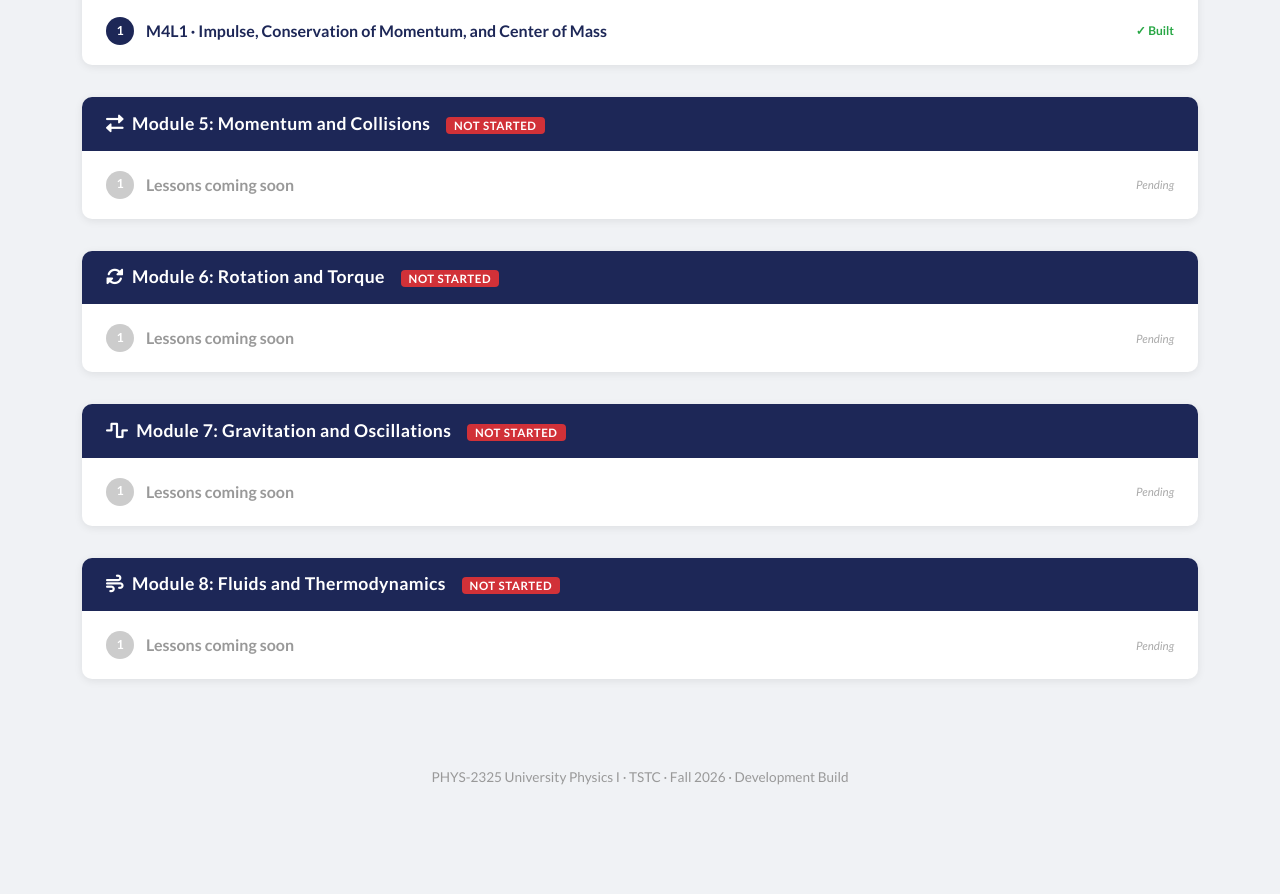
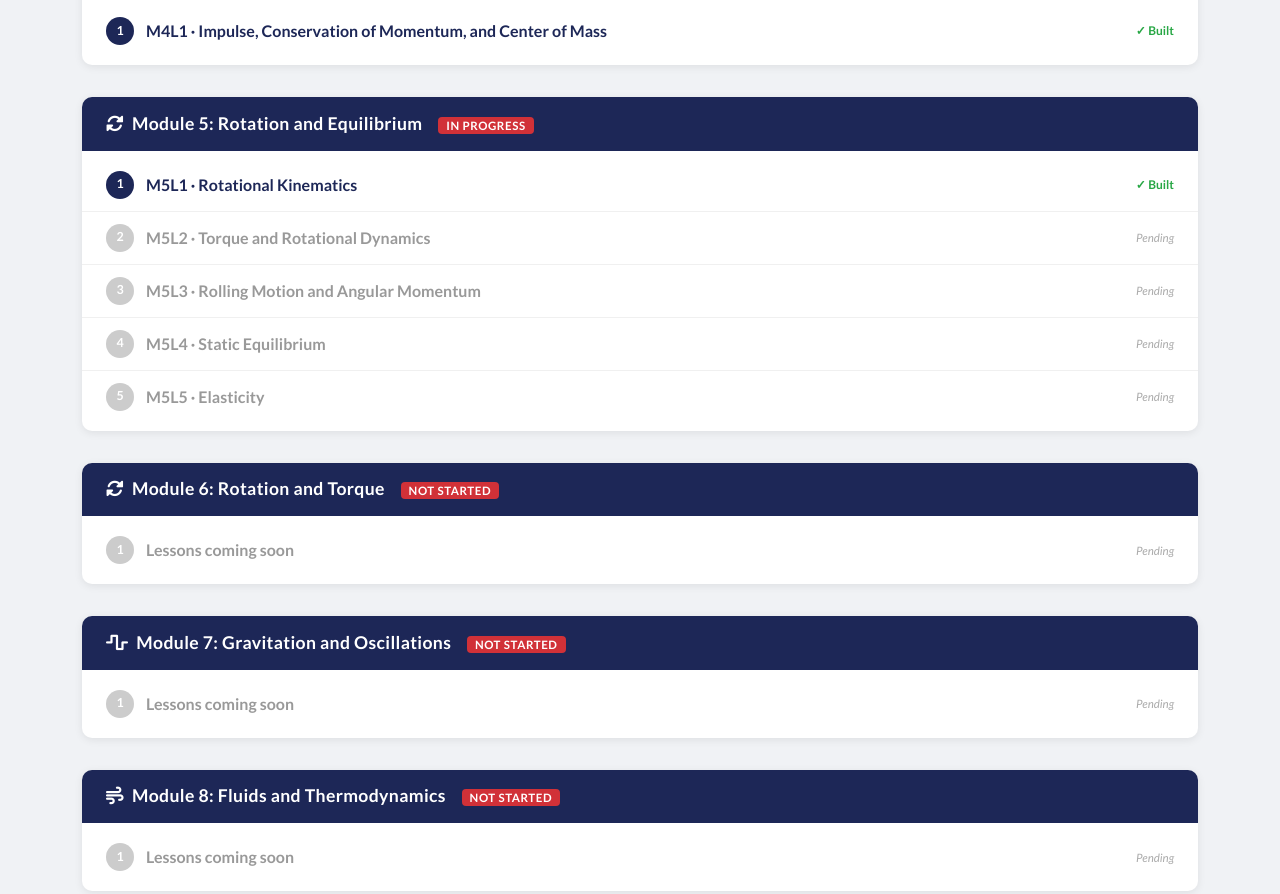
Before and after one commit to edutechtammy/phys-2325, a plain HTML site: page index.html in a window 1280 px wide. Shown: the part 1191-2085 px from the top of the page. Before the commit the page ends 2011 px from the top, so only its background shows below. Drawn offline with nearby package versions, Linux system fonts and the light colour scheme.

Commit message:
fix(index): update Module 5 to Rotation and Equilibrium, add M5L1 link
- Corrected Module 5 title from 'Momentum and Collisions' to 'Rotation and Equilibrium'
- Added live link to M5L1 Rotational Kinematics (✓ Built)
- Added pending placeholders for M5L2–M5L5
- Updated Module 5 badge from 'Not Started' to 'In Progress'

```diff
--- a/index.html
+++ b/index.html
@@ -273,11 +273,45 @@
     <!-- MODULE 5 -->
     <div class="module-card">
         <div class="module-header">
-            <i class="fas fa-exchange-alt me-2"></i>Module 5: Momentum and Collisions
-            <span class="badge-pending">Not Started</span>
+            <i class="fas fa-sync-alt me-2"></i>Module 5: Rotation and Equilibrium
+            <span class="badge-pending">In Progress</span>
         </div>
         <ul class="lesson-list">
-            <li class="pending"><a href="#"><span class="lesson-num">1</span>Lessons coming soon<span class="status-tag">Pending</span></a></li>
+            <li>
+                <a href="module5/m5l1-rotational-kinematics/new-lesson-output/m5l1-rotational-kinematics.html">
+                    <span class="lesson-num">1</span>
+                    M5L1 · Rotational Kinematics
+                    <span class="status-tag">✓ Built</span>
+                </a>
+            </li>
+            <li class="pending">
+                <a href="#">
+                    <span class="lesson-num">2</span>
+                    M5L2 · Torque and Rotational Dynamics
+                    <span class="status-tag">Pending</span>
+                </a>
+            </li>
+            <li class="pending">
+                <a href="#">
+                    <span class="lesson-num">3</span>
+                    M5L3 · Rolling Motion and Angular Momentum
+                    <span class="status-tag">Pending</span>
+                </a>
+            </li>
+            <li class="pending">
+                <a href="#">
+                    <span class="lesson-num">4</span>
+                    M5L4 · Static Equilibrium
+                    <span class="status-tag">Pending</span>
+                </a>
+            </li>
+            <li class="pending">
+                <a href="#">
+                    <span class="lesson-num">5</span>
+                    M5L5 · Elasticity
+                    <span class="status-tag">Pending</span>
+                </a>
+            </li>
         </ul>
     </div>
 
```
